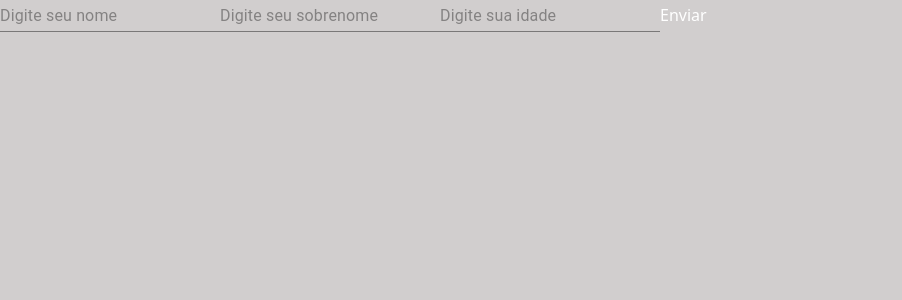
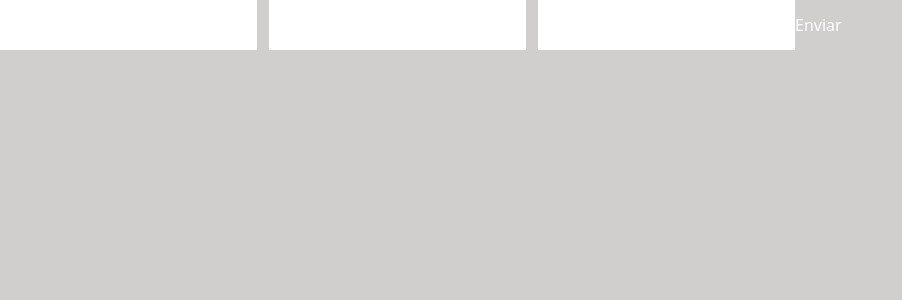
Before and after one commit to Diones25/react-b7web, a React (Vite) app: page / in a window 1280 px wide. Shown: the top 300 px of the page, without its empty margins (0-902 px from the left). Built offline with nearby package versions, Linux system fonts and the light colour scheme.

Commit message:
Enviando dados para uma API

```diff
--- a/src/App.tsx
+++ b/src/App.tsx
@@ -1,50 +1,42 @@
-import { Controller, SubmitHandler, useForm } from "react-hook-form";
-import { SignUpForm } from "./types/SignUpForm";
-import { Input } from "@mui/material";
+import { Form, useForm } from "react-hook-form"
+
 
 const Page = () => {
-  const {
-    control,
-    handleSubmit,
-  } = useForm<SignUpForm>();
+  const { register, control } = useForm();
 
-  const handleFormSubmit: SubmitHandler<SignUpForm> = (data) => {
-    console.log(data)
+  const handleSucess = () => {
+    alert('Deu tudo certo')
+  }
+
+  const handleError = () => {
+    alert('Deu erro')
   }
 
   return (
     <>
       <div className="container mx-auto">
-        <form onSubmit={handleSubmit(handleFormSubmit)}>
-
-          <Controller
-            control={control}
-            name="name"
-            rules={{ required: true, minLength: 2, maxLength: 20 }}
-            render={({ field, fieldState }) =>
-              <Input
-                {...field}
-                placeholder="Digite seu nome"
-              />
-            }
+        <Form
+          control={control}
+          action={'https://jsonplaceholder.typicode.com/posts'}
+          onSuccess={handleSucess}
+          onError={handleError}
+        >
+          <input
+            {...register('title', { required: true })}
+            className="mr-3 border border-white p-3 text-black"
           />
-
-          <Controller
-            control={control}
-            name="lastName"
-            render={({ field }) => <Input {...field} placeholder="Digite seu sobrenome" />}
+          <input
+            {...register('body',
+              { required: true })}
+            className="mr-3 border border-white p-3 text-black"
           />
-
-          <Controller
-            control={control}
-            name="name"
-            rules={{ required: true, min: 18}}
-            render={({ field }) => <Input {...field} placeholder="Digite sua idade" />}
+          <input
+            {...register('userId',
+              { required: true })}
+            className="border border-white p-3 text-black"
           />
-
-          <input type="submit" value="Enviar" />
-
-        </form>
+          <button>Enviar</button>
+        </Form>
       </div>
     </>
   )
```
